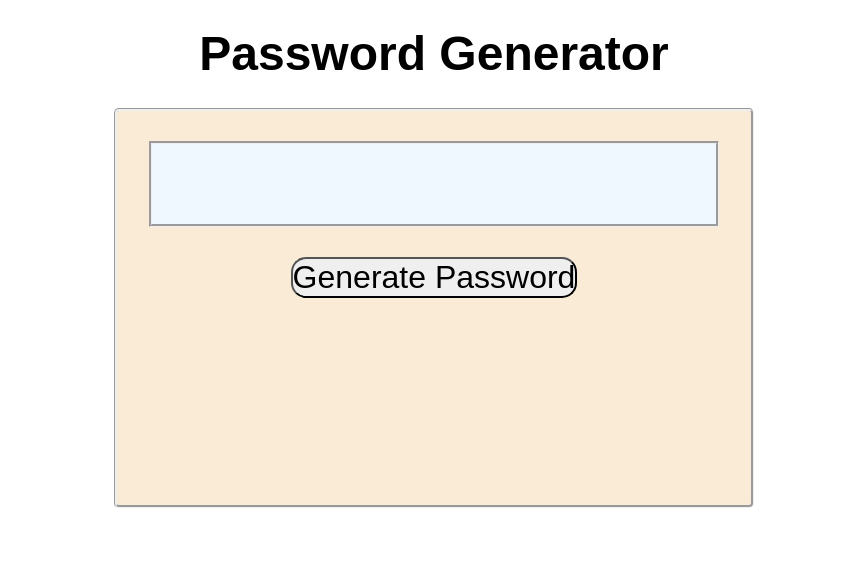
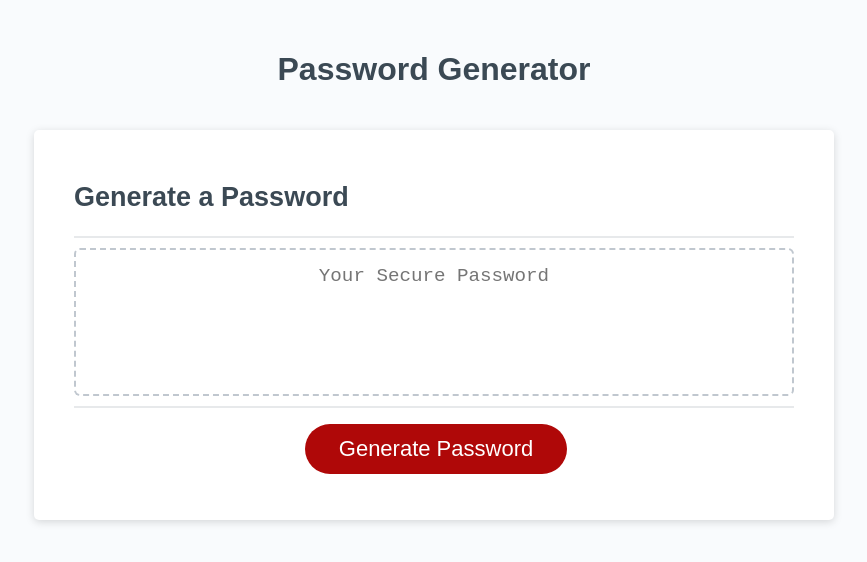
Before and after one commit to charleswt/Password-Generator3, a plain HTML site: page index.html in a window 1280 px wide. Shown: the whole page, without its empty margins (206-1073 px from the left). Drawn offline with Linux system fonts and the light colour scheme.

Commit message:
changed html and css to starter code

```diff
--- /dev/null
+++ b/Develop/css/style.css
@@ -0,0 +1,137 @@
+*,
+*::before,
+*::after {
+  box-sizing: border-box;
+}
+
+html,
+body,
+.wrapper {
+  height: 100%;
+  margin: 0;
+  padding: 0;
+}
+
+body {
+  font-family: sans-serif;
+  background-color: #f9fbfd;
+}
+
+.wrapper {
+  padding-top: 30px;
+  padding-left: 20px;
+  padding-right: 20px;
+}
+
+header {
+  text-align: center;
+  padding: 20px;
+  padding-top: 0px;
+  color: hsl(206, 17%, 28%);
+}
+
+.card {
+  background-color: hsl(0, 0%, 100%);
+  border-radius: 5px;
+  border-width: 1px;
+  box-shadow: rgba(0, 0, 0, 0.15) 0px 2px 8px 0px;
+  color: hsl(206, 17%, 28%);
+  font-size: 18px;
+  margin: 0 auto;
+  max-width: 800px;
+  padding: 30px 40px;
+}
+
+.card-header::after {
+  content: " ";
+  display: block;
+  width: 100%;
+  background: #e7e9eb;
+  height: 2px;
+}
+
+.card-body {
+  min-height: 100px;
+}
+
+.card-footer {
+  text-align: center;
+}
+
+.card-footer::before {
+  content: " ";
+  display: block;
+  width: 100%;
+  background: #e7e9eb;
+  height: 2px;
+}
+
+.card-footer::after {
+  content: " ";
+  display: block;
+  clear: both;
+}
+
+.btn {
+  border: none;
+  background-color: hsl(360, 91%, 36%);
+  border-radius: 25px;
+  box-shadow: rgba(0, 0, 0, 0.1) 0px 1px 6px 0px rgba(0, 0, 0, 0.2) 0px 1px 1px
+    0px;
+  color: hsl(0, 0%, 100%);
+  display: inline-block;
+  font-size: 22px;
+  line-height: 22px;
+  margin: 16px 16px 16px 20px;
+  padding: 14px 34px;
+  text-align: center;
+  cursor: pointer;
+}
+
+button[disabled] {
+  cursor: default;
+  background: #c0c7cf;
+}
+
+.float-right {
+  float: right;
+}
+
+#password {
+  -webkit-appearance: none;
+  -moz-appearance: none;
+  appearance: none;
+  border: none;
+  display: block;
+  width: 100%;
+  padding-top: 15px;
+  padding-left: 15px;
+  padding-right: 15px;
+  padding-bottom: 85px;
+  font-size: 1.2rem;
+  text-align: center;
+  margin-top: 10px;
+  margin-bottom: 10px;
+  border: 2px dashed #c0c7cf;
+  border-radius: 6px;
+  resize: none;
+  overflow: hidden;
+}
+
+@media (max-width: 690px) {
+  .btn {
+    font-size: 1rem;
+    margin: 16px 0px 0px 0px;
+    padding: 10px 15px;
+  }
+
+  #password {
+    font-size: 1rem;
+  }
+}
+
+@media (max-width: 500px) {
+  .btn {
+    font-size: 0.8rem;
+  }
+}
--- a/js/script.js
+++ b/Develop/js/script.js
@@ -22,7 +22,7 @@ function generatePassword() {
     const password = generateRandomPassword(length, includeLowercase, includeUppercase, includeNumeric, includeSpecial);
 
     // Display the password on the page
-    document.getElementById("password-container").innerText = `${password}`;
+    document.getElementById("password").innerText = `${password}`;
 }
 
 function generateRandomPassword(length, includeLowercase, includeUppercase, includeNumeric, includeSpecial) {
--- a/css/reset.css
+++ /dev/null
@@ -1,41 +0,0 @@
-* {
-    margin: 0;
-    padding: 0;
-    box-sizing: border-box;
-  }
-
-  html {
-    height: 100%;
-  }
-
-  body {
-    min-height: 100%;
-    line-height: 1;
-    font-family: sans-serif;
-  }
-
-  h1,
-  h2,
-  h3,
-  h4,
-  h5,
-  h6 {
-    font-size: 100%;
-  }
-
-  input,
-  select,
-  option,
-  optgroup,
-  textarea,
-  button,
-  pre,
-  code {
-    font-size: 100%;
-    font-family: inherit;
-  }
-
-  ol,
-  ul {
-    list-style: none;
-  }
--- a/css/style.css
+++ /dev/null
@@ -1,35 +0,0 @@
-
-button {
-
-    border-radius: 15px;
-    font-size: 2rem;
-    margin-top: 30px;
-}
-
-h1 {
-    font-size: 3rem;
-    margin: 30px;
-}
-
-.center {
-    margin: auto;
-    width: 50%;
-    text-align: center;
-    max-width: 800px;
-}
-
-.card {
-    background-color: antiquewhite;
-    border-radius: 5px;
-    border-style: groove;
-    min-height: 400px;
-}
-
-#password-container {
-    background-color: aliceblue;
-    width: 90%;
-    margin: auto;
-    padding: 40px;
-    margin-top: 30px;
-    border: groove;
-}
--- a/index.html
+++ b/index.html
@@ -1,20 +1,34 @@
 <!DOCTYPE html>
 <html lang="en">
   <head>
-  <meta charset="UTF-8">
-  <meta name="viewport" content="width=device-width, initial-scale=1.0">
-  <link rel="stylesheet" href="css/reset.css">
-  <link rel="stylesheet" href="css/style.css">
+    <meta charset="UTF-8" />
+    <meta name="viewport" content="width=device-width, initial-scale=1.0" />
+    <meta http-equiv="X-UA-Compatible" content="ie=edge" />
     <title>Password Generator</title>
+    <link rel="stylesheet" href="Develop/css/style.css" />
   </head>
   <body>
-    <script src="js/script.js"></script>
-    <div class="center">
+    <div class="wrapper">
+      <header>
         <h1>Password Generator</h1>
+      </header>
       <div class="card">
-    <p id="password-container"></p>
-  <button onclick="generatePassword()">Generate Password</button>
+        <div class="card-header">
+          <h2>Generate a Password</h2>
+        </div>
+        <div class="card-body">
+          <textarea
+            readonly
+            id="password"
+            placeholder="Your Secure Password"
+            aria-label="Generated Password"
+          ></textarea>
+        </div>
+        <div class="card-footer">
+          <button id="generate" class="btn" onclick="generatePassword()">Generate Password</button>
         </div>
       </div>
+    </div>
+    <script src="Develop/js/script.js"></script>
   </body>
 </html>
```
Lines whose indentation alone changed are shown as unchanged.
